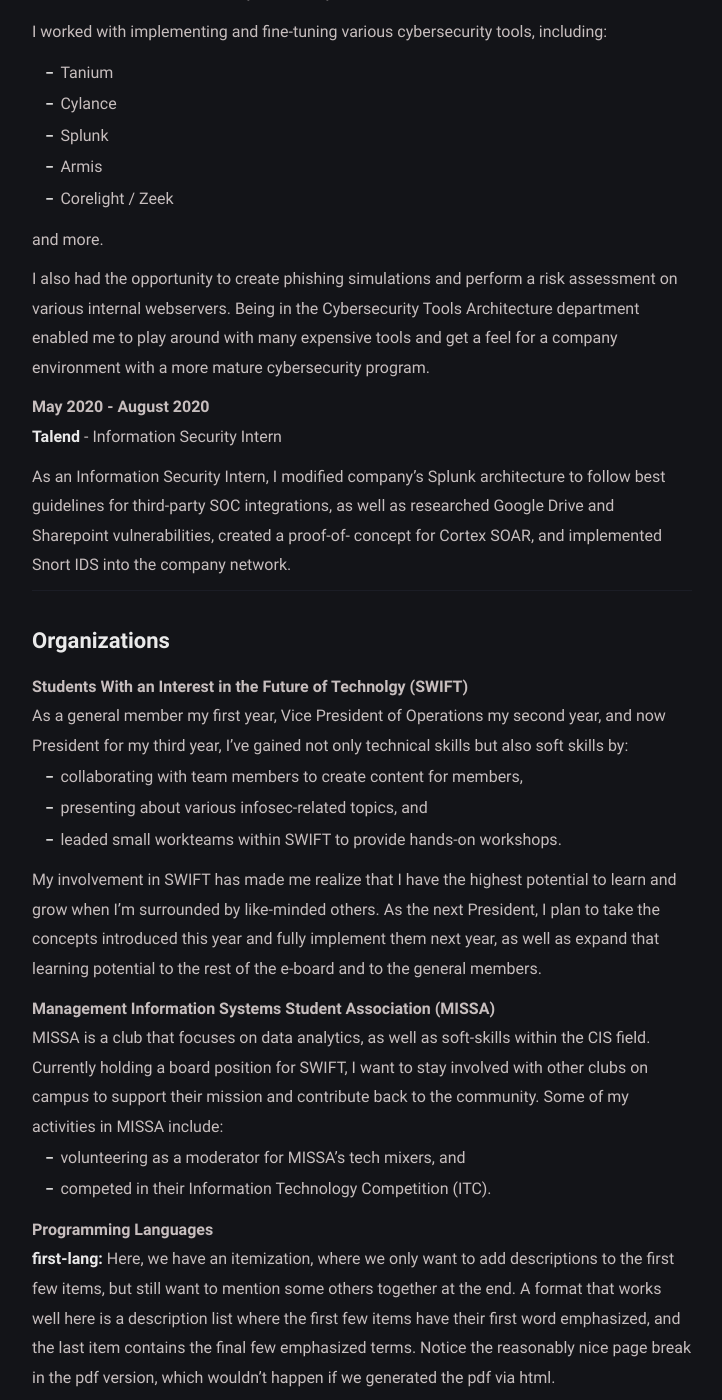
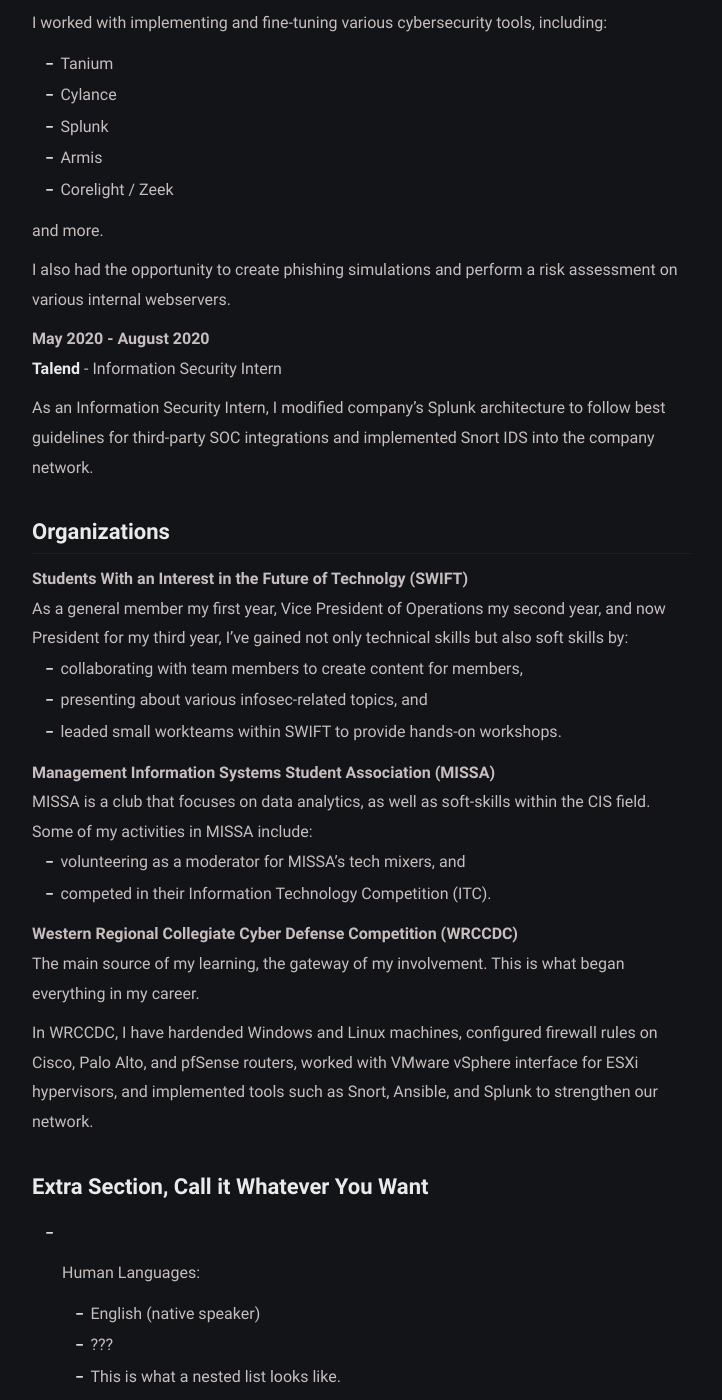
Before and after one commit to fyrworx4/old-fyrworx4.github.io, a Jekyll site: the page built from resume.md, in a window 1280 px wide and 1400 px high, scrolled down 570 px. Shown: the whole window, without its empty margins (278-1000 px from the left). Built offline with Jekyll 4.4.1, drawn with Linux system fonts in a browser that asks for light colours; some of the changed text lies outside the part shown.

Commit message:
Edited resume.md

```diff
--- a/resume.md
+++ b/resume.md
@@ -5,17 +5,18 @@ layout: page
 excerpt: my resume
 comments: false
 ---
-
 Education
 ---------
+<hr>
 
 August 2019 - May 2023
 :   **BBA, Computer Information Systems** - California State Polytechnic University, Pomona
 
-<hr>
+
 
 Experience
 ----------
+<hr>
 
 April 2021 - Present
 :   **Southern California Edison** - Cybersecurity Tools Architecture Intern
@@ -31,24 +32,20 @@ April 2021 - Present
     and more.
 
     I also had the opportunity to create phishing simulations and
-    perform a risk assessment on various internal webservers. Being
-    in the Cybersecurity Tools Architecture department enabled me to
-    play around with many expensive tools and get a feel for a company
-    environment with a more mature cybersecurity program.
+    perform a risk assessment on various internal webservers.
 
 May 2020 - August 2020
 :   **Talend** - Information Security Intern
 
     As an Information Security Intern, I modified company's Splunk
-    architecture to follow best guidelines for third-party SOC integrations,
-    as well as researched Google Drive and Sharepoint vulnerabilities,
-    created a proof-of- concept for Cortex SOAR, and implemented Snort
-    IDS into the company network.
+    architecture to follow best guidelines for third-party SOC integrations
+    and implemented Snort IDS into the company network.
 
-<hr>
+
 
 Organizations
 --------------------
+<hr>
 
 Students With an Interest in the Future of Technolgy (SWIFT)
 :   As a general member my first year, Vice President of Operations my
@@ -59,43 +56,23 @@ Students With an Interest in the Future of Technolgy (SWIFT)
     * presenting about various infosec-related topics, and
     * leaded small workteams within SWIFT to provide hands-on workshops.
 
-    My involvement in SWIFT has made me realize that I have the highest
-    potential to learn and grow when I'm surrounded by like-minded others.
-    As the next President, I plan to take the concepts introduced this year
-    and fully implement them next year, as well as expand that learning
-    potential to the rest of the e-board and to the general members.
-
 Management Information Systems Student Association (MISSA)
 :   MISSA is a club that focuses on data analytics, as well as soft-skills
-    within the CIS field. Currently holding a board position for SWIFT,
-    I want to stay involved with other clubs on campus to support their
-    mission and contribute back to the community. Some of my activities
-    in MISSA include:
+    within the CIS field. Some of my activities in MISSA include:
 
     * volunteering as a moderator for MISSA's tech mixers, and
     * competed in their Information Technology Competition (ITC).
 
+Western Regional Collegiate Cyber Defense Competition (WRCCDC)
+:   The main source of my learning, the gateway of my involvement.
+    This is what began everything in my career.
 
-Programming Languages
-:   **first-lang:** Here, we have an itemization, where we only want
-    to add descriptions to the first few items, but still want to
-    mention some others together at the end. A format that works well
-    here is a description list where the first few items have their
-    first word emphasized, and the last item contains the final few
-    emphasized terms. Notice the reasonably nice page break in the pdf
-    version, which wouldn't happen if we generated the pdf via html.
+    In WRCCDC, I have hardended Windows and Linux machines, configured
+    firewall rules on Cisco, Palo Alto, and pfSense routers, worked
+    with VMware vSphere interface for ESXi hypervisors, and
+    implemented tools such as Snort, Ansible, and Splunk to strengthen
+    our network.
 
-:   **second-lang:** Description of your experience with second-lang,
-    perhaps again including a [link] [ref], this time placing the url
-    reference elsewhere in the document to reduce clutter (see source
-    file).
-
-:   **obscure-but-impressive-lang:** We both know this one's pushing
-    it.
-
-:   Basic knowledge of **C**, **x86 assembly**, **forth**, **Common Lisp**
-
-[ref]: https://github.com/githubuser/superlongprojectname
 
 Extra Section, Call it Whatever You Want
 ----------------------------------------
```
